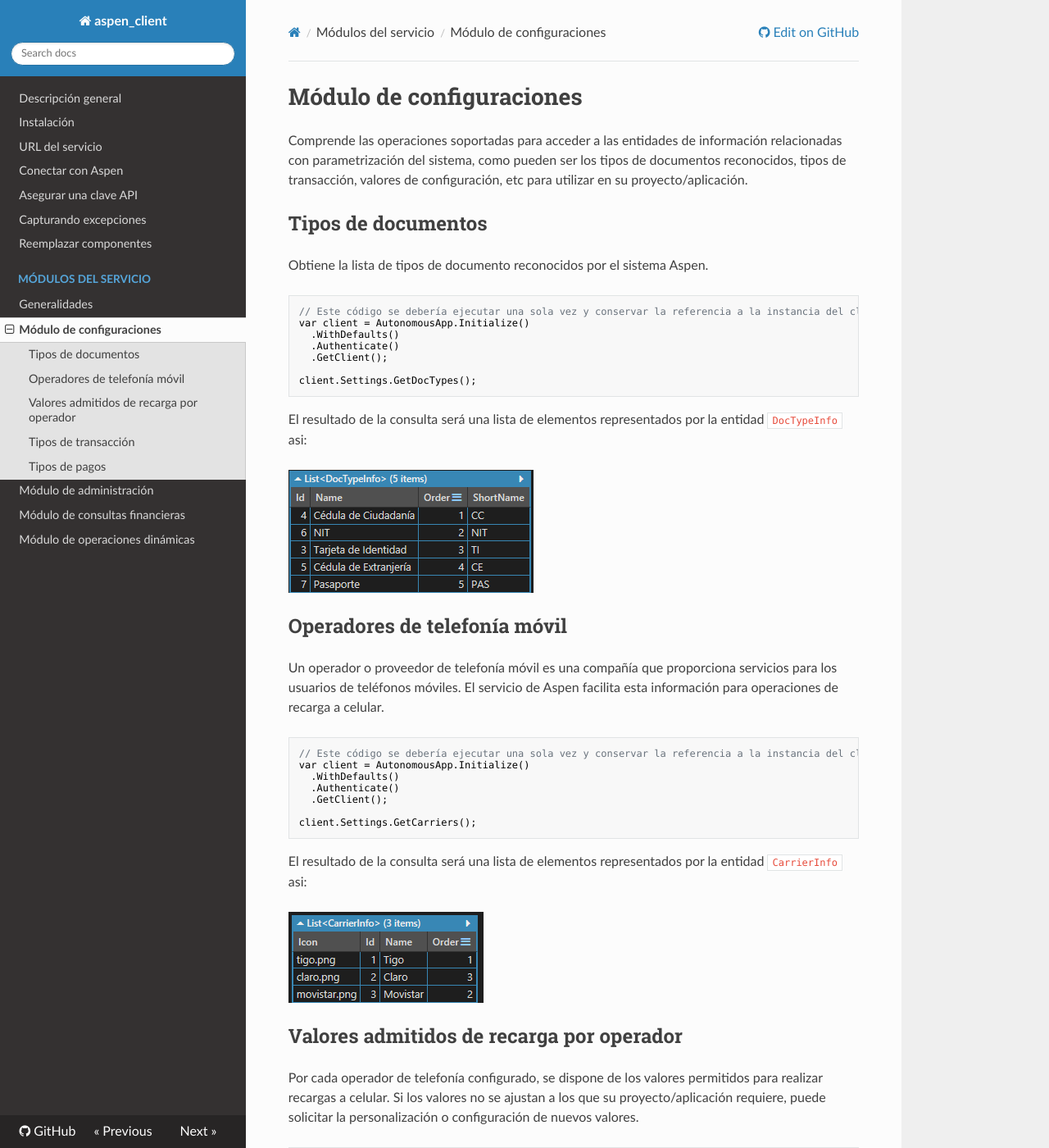
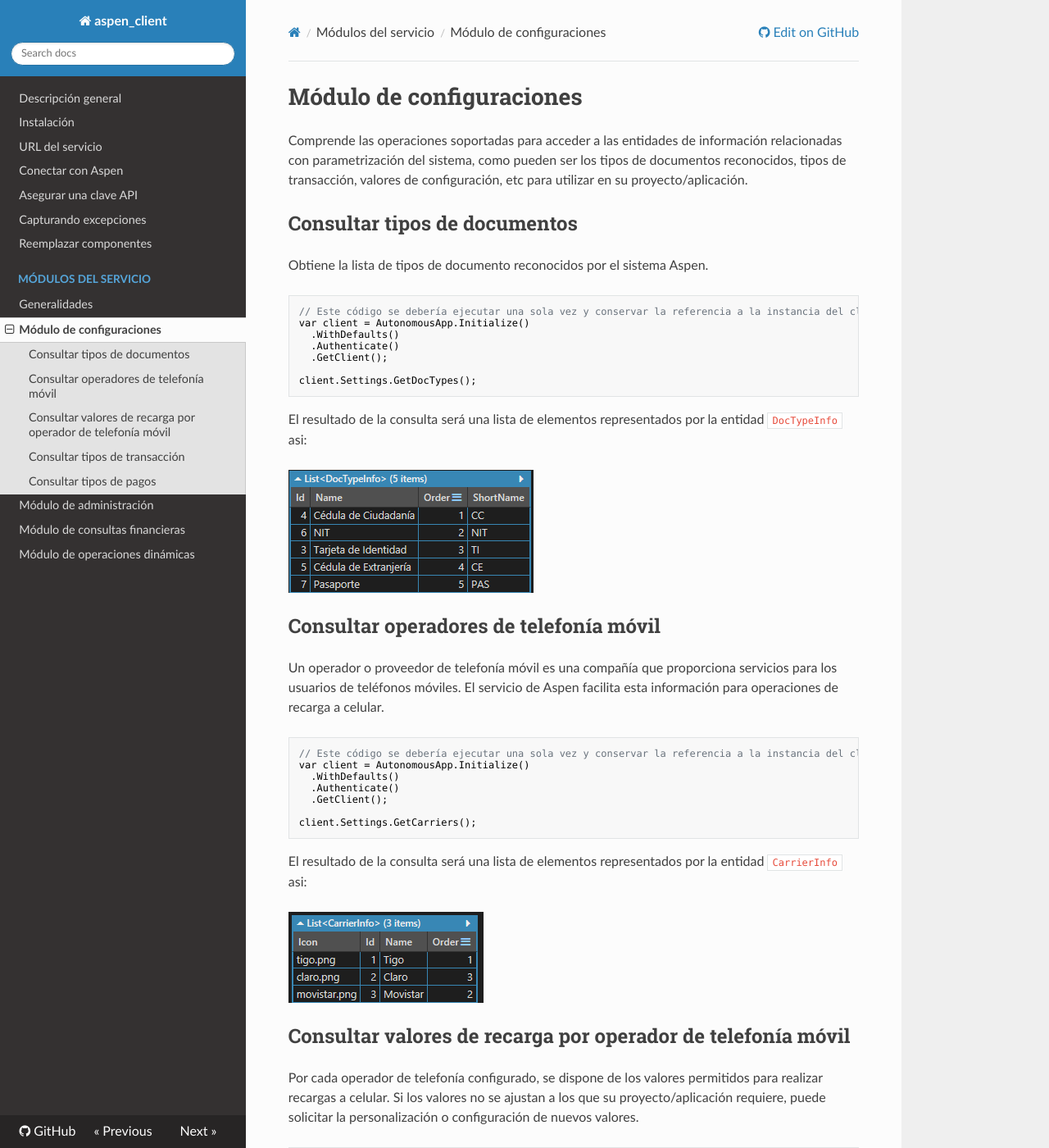
Before and after one commit to RD-Processa/Everco.Services.Aspen.Client.Docs, an MkDocs documentation site: the page built from docs/SettingsModule.md, in a window 1280 px wide and 1400 px high. Shown: the whole window at 82% size. Built offline with MkDocs 1.6.1, drawn with Linux system fonts in a browser that asks for light colours; nearby versions of some CDN libraries; old or Windows-style settings are respelled for this version of MkDocs; some of the changed text lies outside the part shown.

Commit message:
Formatos

```diff
--- a/docs/SettingsModule.md
+++ b/docs/SettingsModule.md
@@ -2,7 +2,7 @@
 
 Comprende las operaciones soportadas para acceder a las entidades de información relacionadas con parametrización del sistema, como pueden ser los tipos de documentos reconocidos, tipos de transacción, valores de configuración, etc para utilizar en su proyecto/aplicación.
 
-## Tipos de documentos
+## Consultar tipos de documentos
 
 Obtiene la lista de tipos de documento reconocidos por el sistema Aspen.
 
@@ -20,7 +20,7 @@ El resultado de la consulta será una lista de elementos representados por la en
 
 ![DocTypeInfo](https://github.com/RD-Processa/Everco.Services.Aspen.Client.Docs/blob/master/images/SettingsDocTypesExample.png?raw=true)
 
-## Operadores de telefonía móvil
+## Consultar operadores de telefonía móvil
 
 Un operador o proveedor de telefonía móvil es una compañía que proporciona servicios para los usuarios de teléfonos móviles. El servicio de Aspen facilita esta información para operaciones de recarga a celular.
 
@@ -38,7 +38,7 @@ El resultado de la consulta será una lista de elementos representados por la en
 
 ![CarrierInfo](https://github.com/RD-Processa/Everco.Services.Aspen.Client.Docs/blob/master/images/SettingsCarriersExample.png?raw=true)
 
-## Valores admitidos de recarga por operador
+## Consultar valores de recarga por operador de telefonía móvil
 
 Por cada operador de telefonía configurado, se dispone de los valores permitidos para realizar recargas a celular. Si los valores no se ajustan a los que su proyecto/aplicación requiere, puede solicitar la personalización o configuración de nuevos valores.
 
@@ -56,7 +56,7 @@ El resultado de la consulta será una lista de elementos representados por la en
 
 ![TopUpInfo](https://github.com/RD-Processa/Everco.Services.Aspen.Client.Docs/blob/master/images/SettingsTopUpValuesExample.png?raw=true)
 
-## Tipos de transacción
+## Consultar tipos de transacción
 
 Son los tipos de operaciones financieras soportadas para su aplicación.
 
@@ -74,7 +74,7 @@ El resultado de la consulta será una lista de elementos representados por la en
 
 ![TranTypeInfo](https://github.com/RD-Processa/Everco.Services.Aspen.Client.Docs/blob/master/images/SettingsTranTypesExample.png?raw=true)
 
-## Tipos de pagos
+## Consultar tipos de pagos
 
 Son los tipos de pagos que se pueden realizar a una cuenta y que están soportados para la aplicación.
 
```
